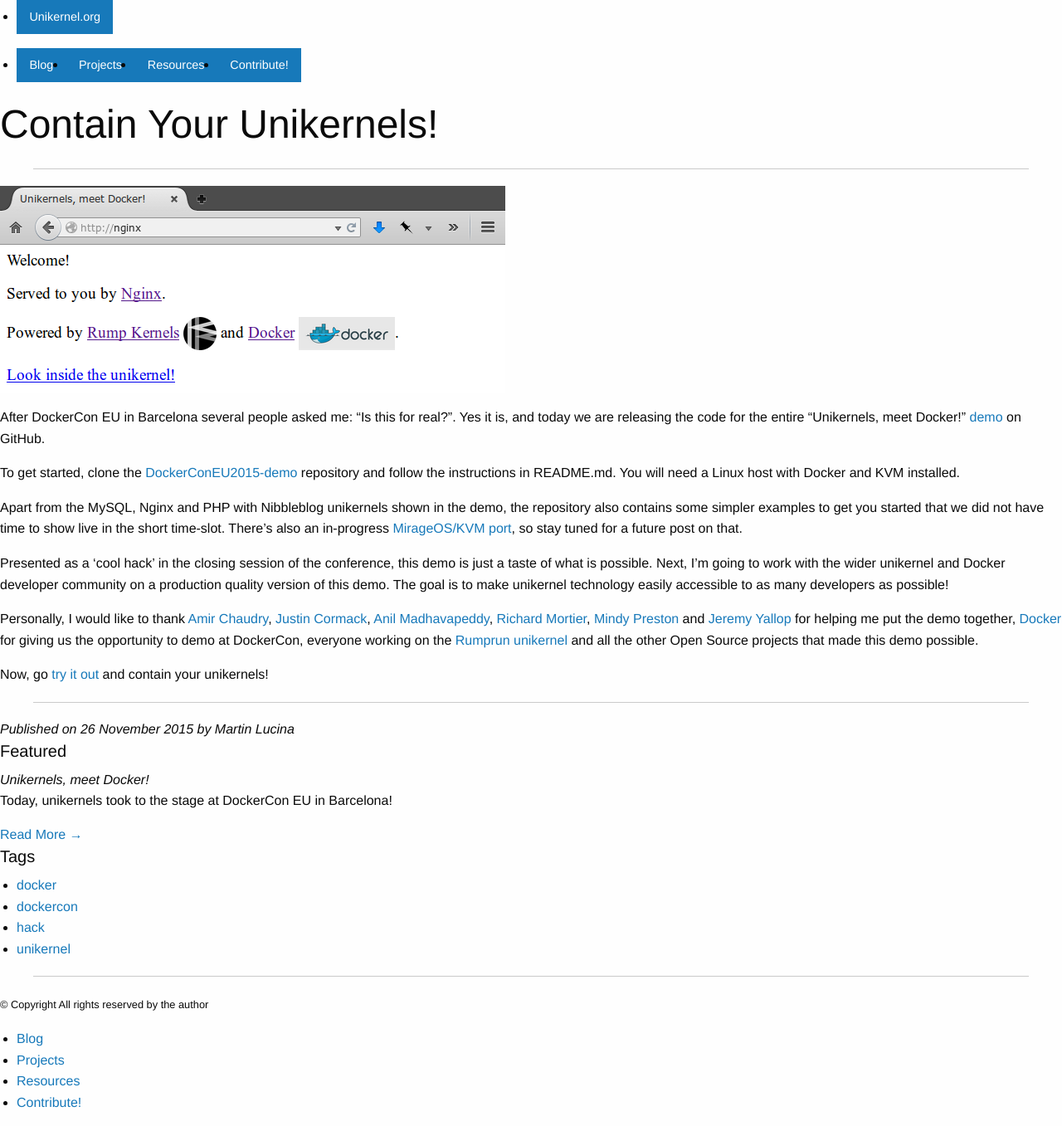
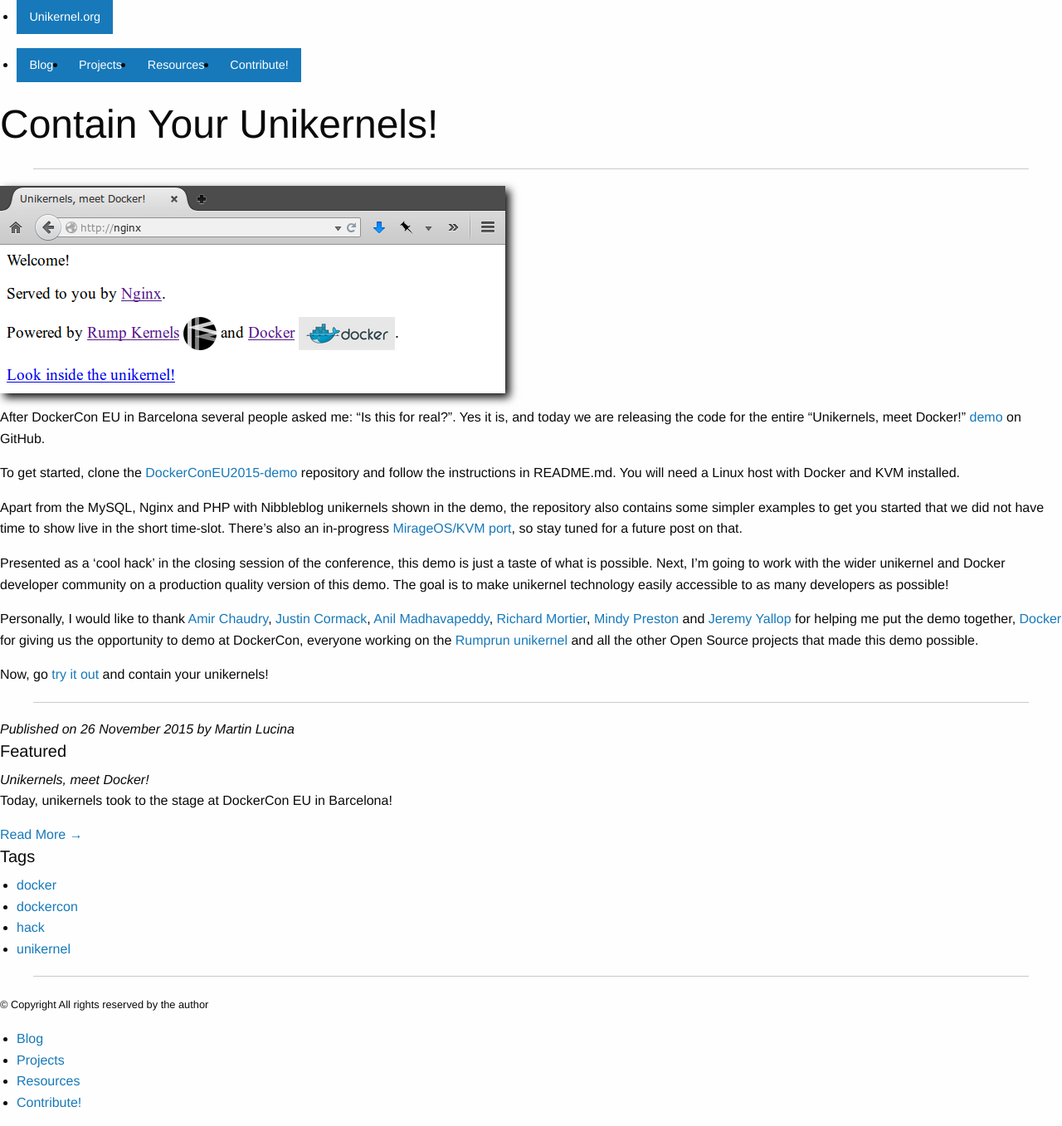
Before and after one commit to Unikernel-Systems/unikernel.org, a Jekyll site: the page built from blog/_posts/2015-11-26-contain-your-unikernels.md, in a window 1280 px wide. Shown: the whole page at 83% size. Built offline with Jekyll 4.4.1, drawn with Linux system fonts in a browser that asks for light colours; nearby versions of some CDN libraries; library files that are not in the unit come from our copies.

Commit message:
Add shadow to image

```diff
--- a/blog/_posts/2015-11-26-contain-your-unikernels.md
+++ b/blog/_posts/2015-11-26-contain-your-unikernels.md
@@ -13,7 +13,9 @@
 ---
 {% include JB/setup %}
 
-![screenshot]({{BASE_PATH}}/images/contain-your-unikernels-crop.png)
+<p>
+<img alt="screenshot" src="http://unikernel.org/images/contain-your-unikernels-crop.png" style="box-shadow: 5px 5px 10px;">
+</p>
 
 After DockerCon EU in Barcelona several people asked me: “Is this for real?”.
 Yes it is, and today we are releasing the code for the entire “Unikernels, meet
```
